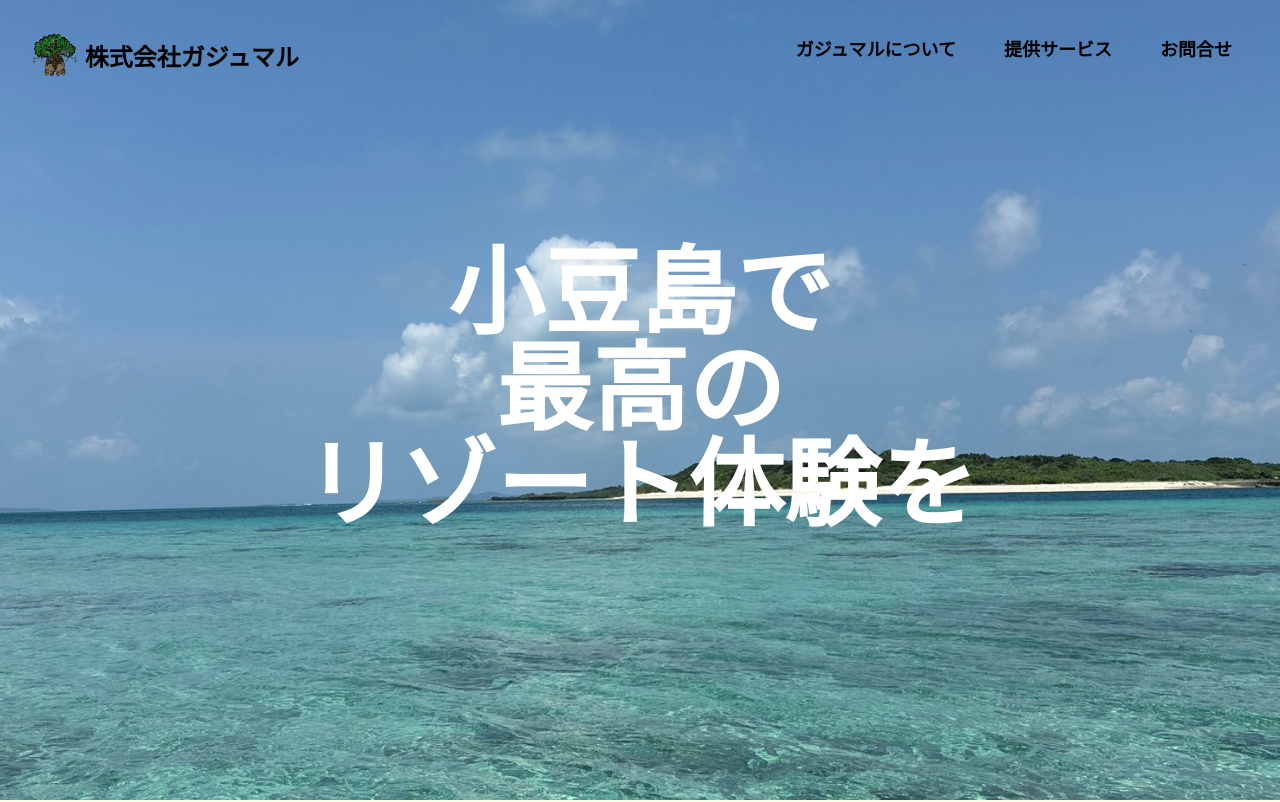
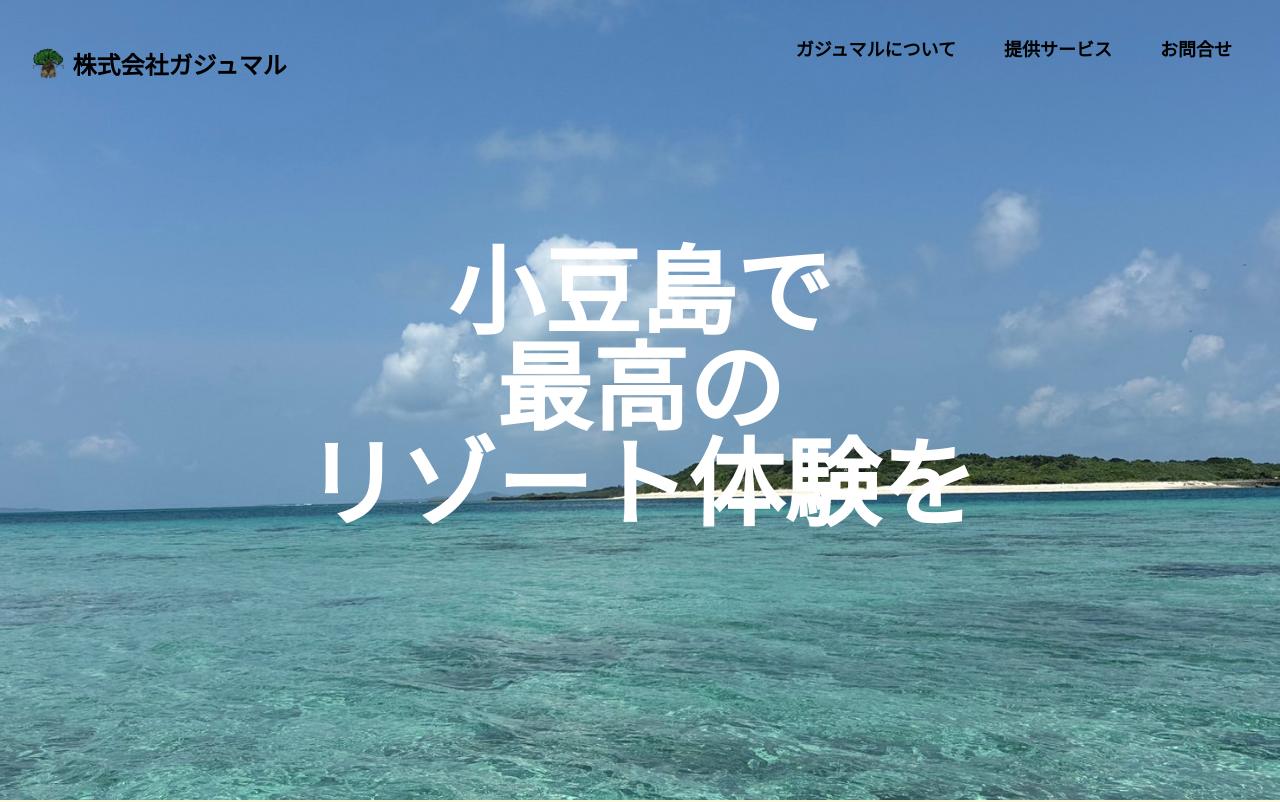
Before and after one commit to olivemochi23/gajumaru-site, a Next.js app: page / in a window 1280 px wide. Shown: the top 802 px of the page. Built offline with nearby package versions, Linux system fonts and the light colour scheme; a web font is replaced by a local one.

Commit message:
Commit cliant request

```diff
--- a/app/page.tsx
+++ b/app/page.tsx
@@ -36,7 +36,7 @@ export default function Home() {
     window.scrollTo({ top: 0, behavior: 'smooth' })
   }
 
-  const [logoSize, setLogoSize] = useState(50);
+  const [logoSize, setLogoSize] = useState(80);
 
   useEffect(() => {
     const handleResize = () => {
@@ -45,7 +45,7 @@ export default function Home() {
       } else if (window.innerWidth < 768) {
         setLogoSize(100);
       } else {
-        setLogoSize(120);
+        setLogoSize(100);
       }
     };
 
@@ -60,7 +60,7 @@ export default function Home() {
       <div className="relative">
       <header className="px-4 sm:px-6 lg:px-8 bg-transparent h-24 flex items-center justify-between font-bold absolute top-0 left-0 right-0 z-10">
 
-        <div className="flex items-center mt-4">
+        <div className="flex items-center mt-8">
         <div onClick={scrollToTop} className="cursor-pointer">
           <Image
             src="/ガジュマルロゴ.png"
@@ -74,7 +74,7 @@ export default function Home() {
           </div>
         </div>
 
-        <Button className="md:hidden text-white" onClick={() => setIsMenuOpen(!isMenuOpen)}>
+        <Button className="md:hidden text-white mt-8" onClick={() => setIsMenuOpen(!isMenuOpen)}>
           {isMenuOpen ? <MdClose className="w-6 h-6" /> : <FiMenu className="w-6 h-6" />}
         </Button>
 
```
